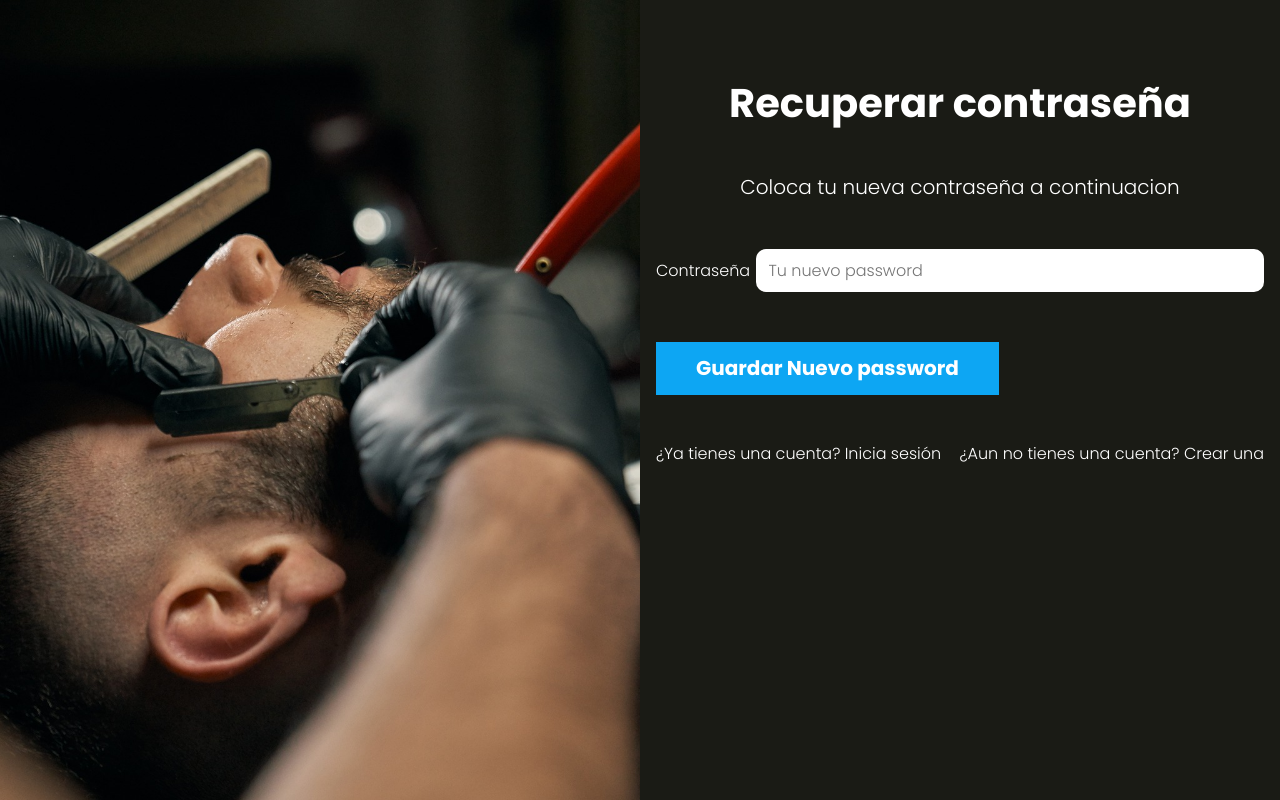
After one commit to MarcosBenegas47/appsalon, a PHP site: the page made by views/auth/recuperar-password.php in a window 1280 px wide. The commit adds this page. Run offline with PHP 8.4, Linux system fonts and the light colour scheme; the template is opened without the code that fills it, so the values that code supplies are empty.

Commit message:
recuperacion de cuenta

```diff
--- a/public/index.php
+++ b/public/index.php
@@ -4,7 +4,7 @@ require_once __DIR__ . '/../includes/app.php';
 
 use MVC\Router;
 use Controllers\LoginController;
-
+use Controllers\CitaController;
 $router = new Router();
 
 //iniciar se sesion
@@ -26,6 +26,9 @@ $router->post('/crear-cuenta', [LoginController::class, 'crear']);
 $router->get('/confirmar-cuenta',[LoginController::class,'confirmar']);
 $router->get('/mensaje',[LoginController::class,'mensaje']);
 
+//Area privada
+$router->get('/cita',[CitaController::class,'index']);
+
 
 // Comprueba y valida las rutas, que existan y les asigna las funciones del Controlador
 $router->comprobarRutas();
--- /dev/null
+++ b/views/auth/recuperar-password.php
@@ -0,0 +1,22 @@
+<h1 class="nombre-pagina">Recuperar contraseña</h1>
+<p class="descripcion-pagina">Coloca tu nueva contraseña a continuacion </p>
+
+<?php
+include_once __DIR__."/../templates/alertas.php";
+?>
+
+<?php if ($error) return ; ?>
+
+<form method="POST" class="formulario">
+    <div class="campo">
+        <label for="password">Contraseña</label>
+        <input type="password" id="password" name="password" placeholder="Tu nuevo password">
+    </div>
+    <input type="submit" class="boton" value="Guardar Nuevo password">
+</form>
+
+<div class="acciones">
+    <a href="/">¿Ya tienes una cuenta? Inicia sesión</a>
+    <a href="/crear-cuenta">¿Aun no tienes una cuenta? Crear una</a>
+
+</div>
--- /dev/null
+++ b/views/cita/index.php
@@ -0,0 +1,2 @@
+ <h1 class="nombre-pagina">Crear Nueva Cita</h1>
+ <p class="descripcion-pagina">Elige tus servicios a continuacion</p>
```
Also changed, not shown: controllers/CitaController.php (added, +13 -0 lines), controllers/LoginController.php (+32 -3 lines), models/Usuario.php (+9 -0 lines).
